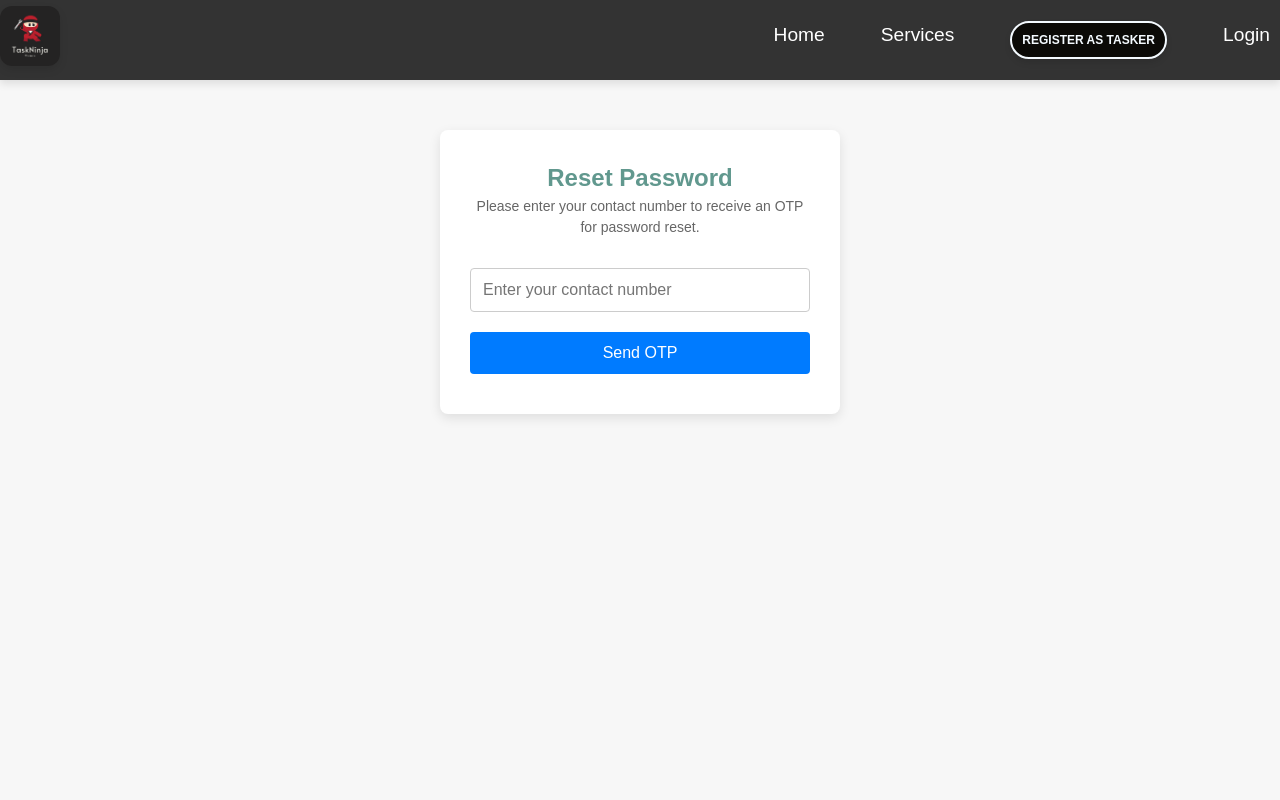
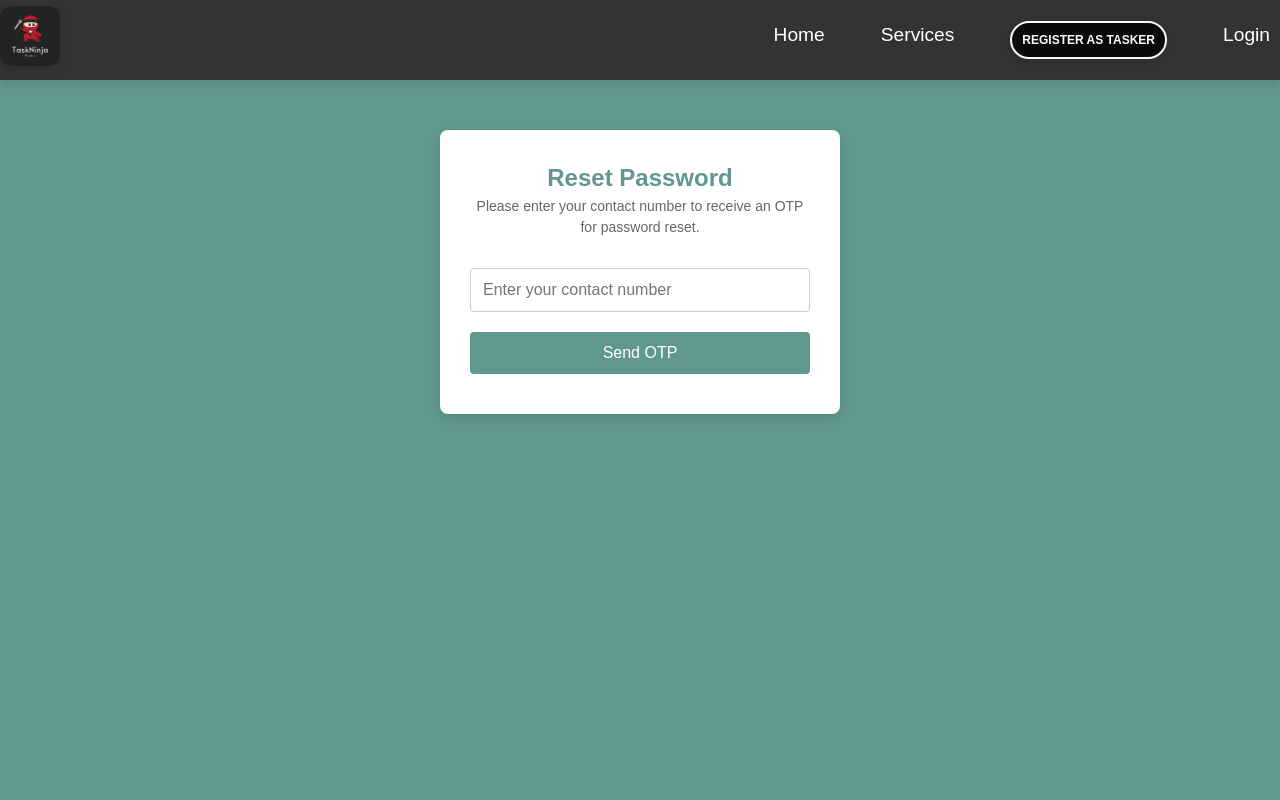
Before and after one commit to TRex-007-15/TaskNinja, a React (Create React App) app in the folder taskninja/: page /reset-password in a window 1280 px wide. Shown: the top 800 px of the page. Built offline with nearby package versions, Linux system fonts and the light colour scheme; what axios-auth-refresh would draw is missing.

Commit message:
reactive relative ui

```diff
--- a/taskninja/src/components/ResetPassword.css
+++ b/taskninja/src/components/ResetPassword.css
@@ -2,13 +2,17 @@
 .reset-password-page {
     display: flex;
     flex-direction: column;
+    align-items: center;
     min-height: 100vh;
-    background-color: #f7f7f7;
+    background-color: #61988E;
     font-family: 'Arial', sans-serif;
+    position: relative; /* Ensure relative positioning */
+    overflow: hidden; /* Hide overflow to keep waves within bounds */
   }
 
   .reset-password-container {
-    max-width: 400px;
+    width: 100%;
+    max-width: 400px; /* Adjusted max-width */
     margin: 50px auto;
     padding: 30px;
     border-radius: 8px;
@@ -38,8 +42,8 @@
     width: 100%;
     padding: 12px;
     margin: 10px 0;
-    background-color: #007bff;
-    color: #fff;
+    background-color: #61988E; /* Matched color from Profile Page Styles */
+    color: #ffffff; /* White text */
     border: none;
     border-radius: 4px;
     font-size: 16px;
@@ -48,7 +52,7 @@
   }
 
   .action-button:hover {
-    background-color: #0056b3;
+    background-color: #507E72; /* Darker shade for hover */
     transform: translateY(-2px);
   }
 
--- a/taskninja/src/components/services.css
+++ b/taskninja/src/components/services.css
@@ -1,3 +1,6 @@
+/* Updated CSS with responsive and relative adjustments */
+
+/* Cover Section */
 .cover {
     position: relative;
     text-align: center;
@@ -19,6 +22,7 @@
     text-shadow: 2px 2px 4px rgba(0, 0, 0, 0.5);
   }
 
+  /* Address Dropdown */
   .address-dropdown {
     margin: 20px 0;
     text-align: center;
@@ -39,7 +43,7 @@
   }
 
   select {
-    padding: 10px 20px 10px 60px; /* Adjust padding to accommodate the icon */
+    padding: 10px 20px; /* Adjust padding as needed */
     border: 2px solid #ccc;
     border-radius: 8px;
     background: #fff;
@@ -47,14 +51,16 @@
     color: #333;
     appearance: none;
     outline: none;
+    width: 100%; /* Take up full width */
+    max-width: 300px; /* Limit maximum width */
   }
 
+  /* Services Grid */
   .services-grid {
     display: grid;
     grid-template-columns: repeat(auto-fit, minmax(200px, 1fr));
     gap: 20px;
-    padding: 20px, 20px, 20px, 20px;
-
+    padding: 20px; /* Adjust padding */
   }
 
   .service-tile {
@@ -64,6 +70,7 @@
     text-align: center;
     cursor: pointer;
     transition: transform 0.3s, box-shadow 0.3s;
+    position: relative;
   }
 
   .service-tile:hover {
@@ -85,7 +92,6 @@
     font-weight: bold;
   }
 
-
   /* TaskersList Modal */
   .taskers-list-modal {
     position: fixed;
@@ -105,8 +111,7 @@
     padding: 20px;
     border-radius: 12px;
     box-shadow: 0 0 15px rgba(0, 0, 0, 0.2);
-    max-width: 800px;
-    width: 100%;
+    max-width: 90%; /* Adjust as needed */
     max-height: 80vh;
     overflow-y: auto;
   }
--- a/taskninja/src/pages/Home.css
+++ b/taskninja/src/pages/Home.css
@@ -47,15 +47,16 @@ body {
 
   /* Hero Section Styles */
   .hero {
-    background-color: #f0f0f0;
+    background-color: #61988E;
     padding: 100px 0;
     text-align: center;
   }
 
   .hero-header {
     font-size: 3em;
-    color: #333;
+    color: rgb(255, 239, 239);
     margin-bottom: 20px;
+
   }
 
   .hero-subheader {
```
